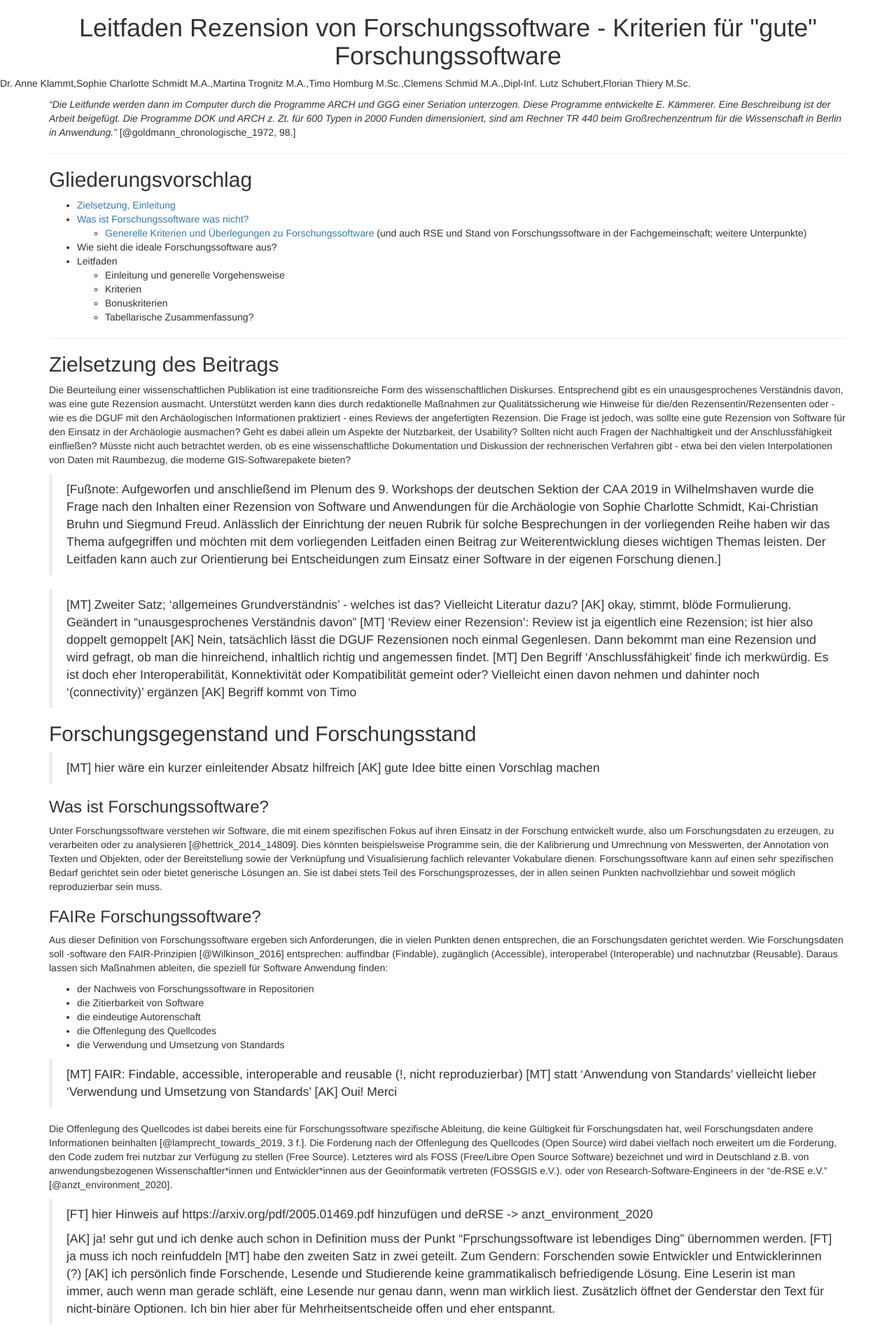
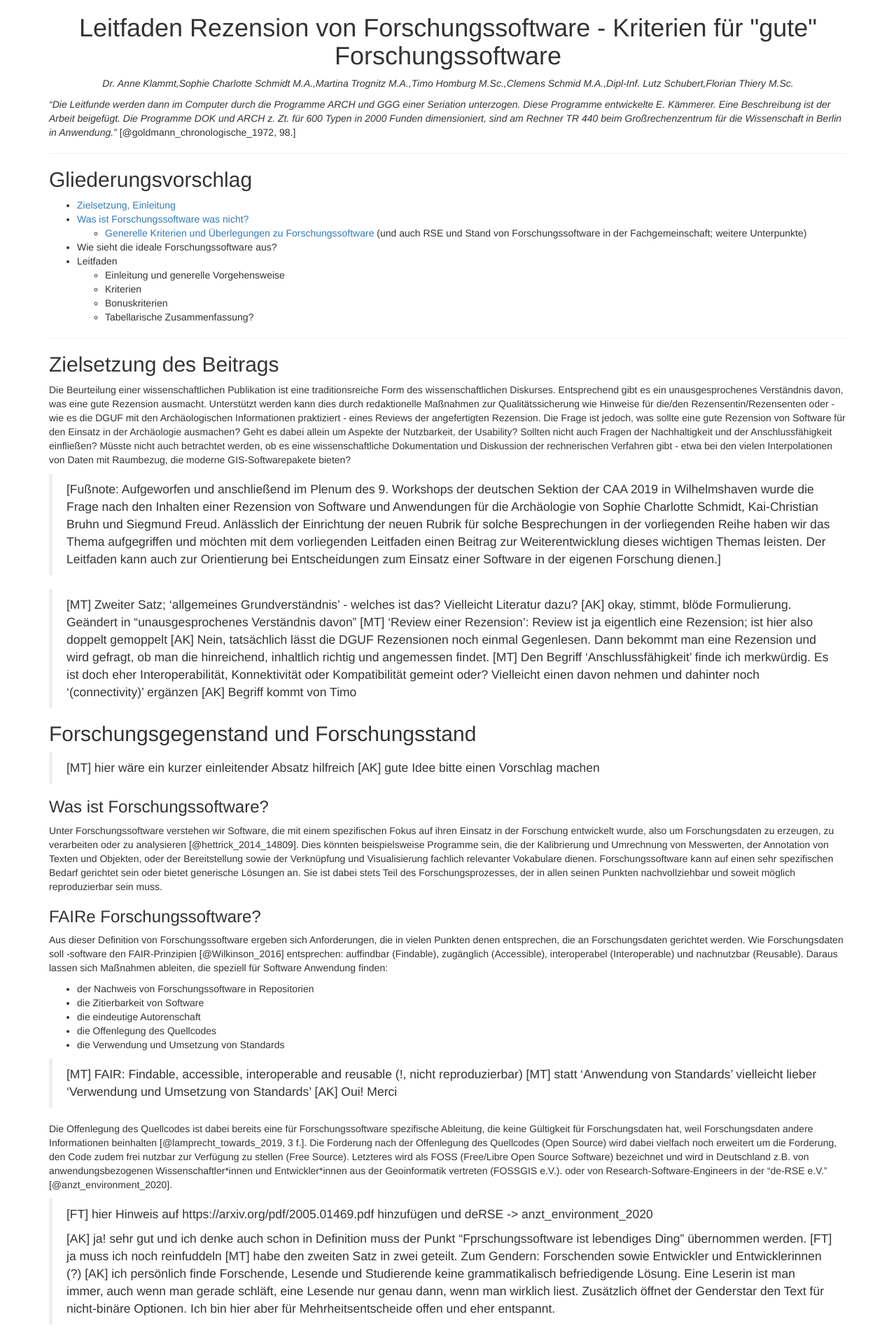
Before and after one commit to Research-Squirrel-Engineers/Impuls_SoftwareRezensionen_DGUF, a Jekyll site: the page built from Draft.md, in a window 1280 px wide. Shown: the top 1915 px of the page at 70% size. Built offline with Jekyll 4.4.1, drawn with Linux system fonts in a browser that asks for light colours; nearby versions of some CDN libraries.

Commit message:
Update draft.html

```diff
--- a/_layouts/draft.html
+++ b/_layouts/draft.html
@@ -8,7 +8,7 @@
 
 <body>
 	<header><h1 align="center">{{page.title}}</h1></header>
-	<p>{% for aut in page.author %}{{aut}}{% if forloop.last == false %},{% endif %}{% endfor %}</p>
+	<p style="text-align:center;font-style:italic;font-size:12">{% for aut in page.author %}{{aut}}{% if forloop.last == false %},{% endif %}{% endfor %}</p>
   <div class="container">
     <div class="row">
       <main class="col-md-12" role="main">
```
